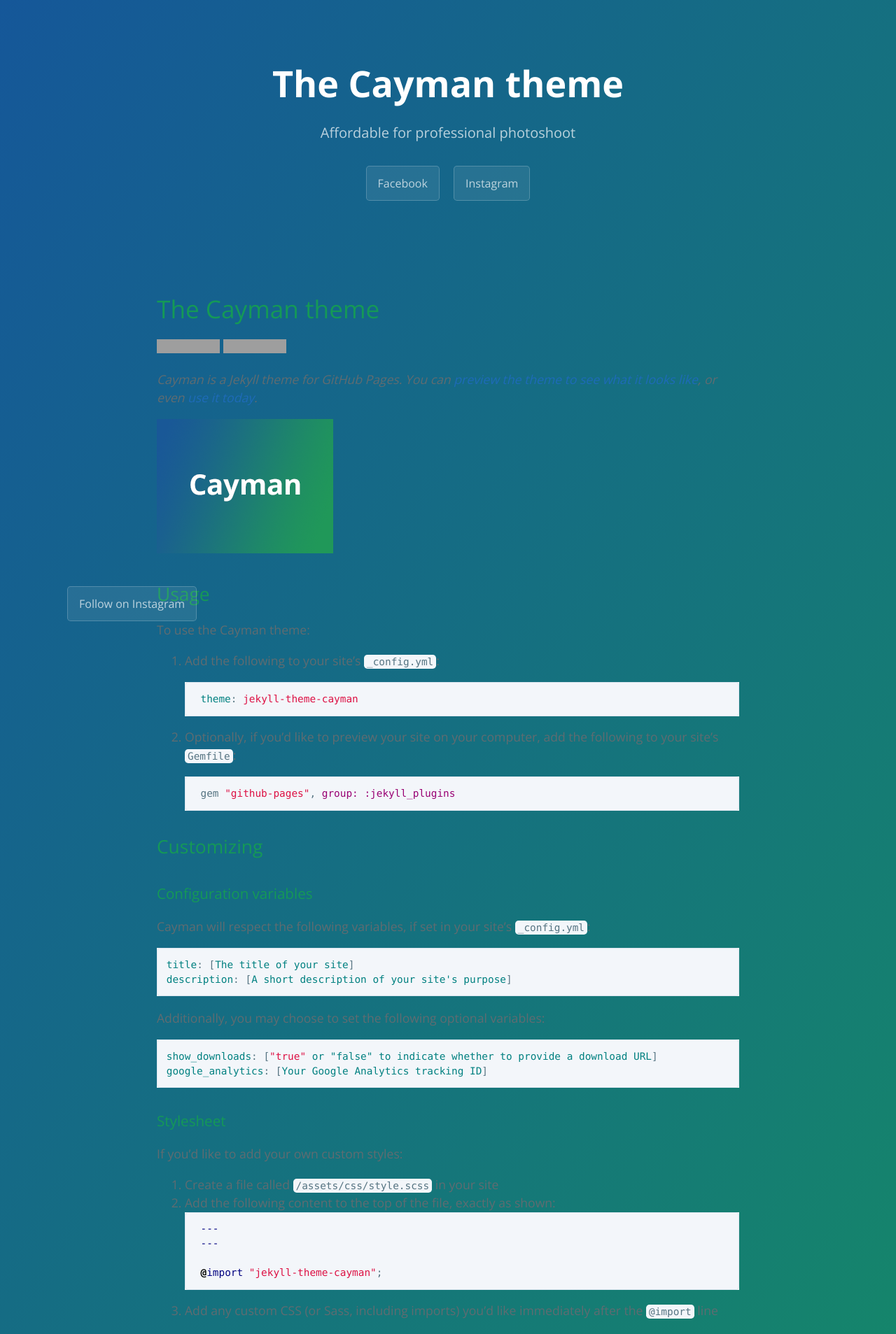
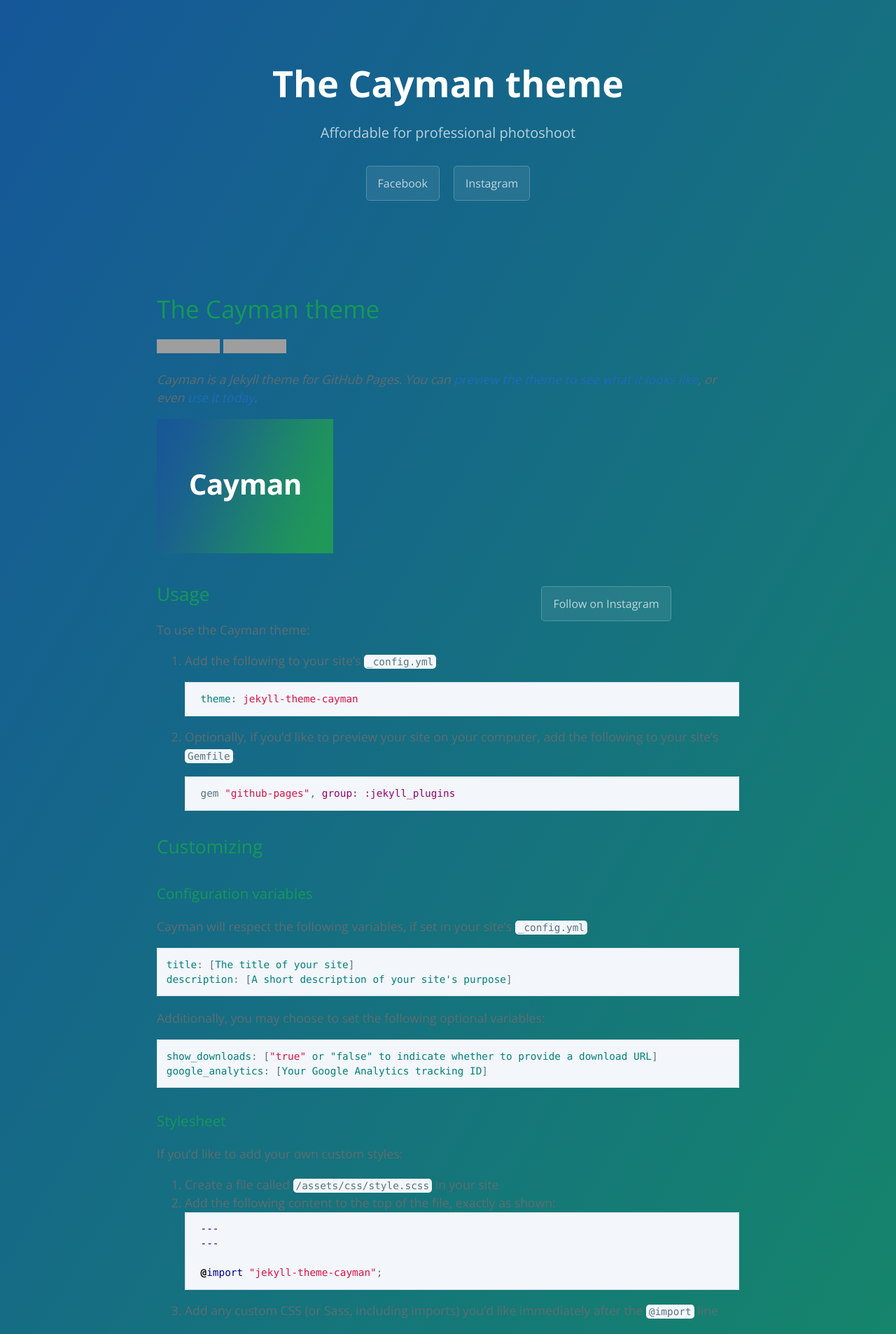
Before and after one commit to picperfect7/picperfect7.github.io, a Jekyll site: the page built from README.md, in a window 1280 px wide. Shown: the top 1907 px of the page at 70% size. Built offline with Jekyll 4.4.1, drawn with Linux system fonts in a browser that asks for light colours; our own code applies the rules of GitHub Pages for plain Markdown files; grey boxes are pictures that could not be loaded.

Commit message:
Update default.html

```diff
--- a/_layouts/default.html
+++ b/_layouts/default.html
@@ -33,9 +33,7 @@
         <a href="{{ site.github.tar_url }}" class="btn">Instagram</a>
       {% endif %}
 
-       <div id="mybutton">
-             <a href="{{ site.github.tar_url }}" class="btn"> Follow on Instagram</a>
-       </div>
+         <a href="{{ site.github.tar_url }}" class="btn" style="position: fixed;  bottom: -4px;"> Follow on Instagram</a>
     </header>
 
     <main id="content" class="main-content" role="main">
```
